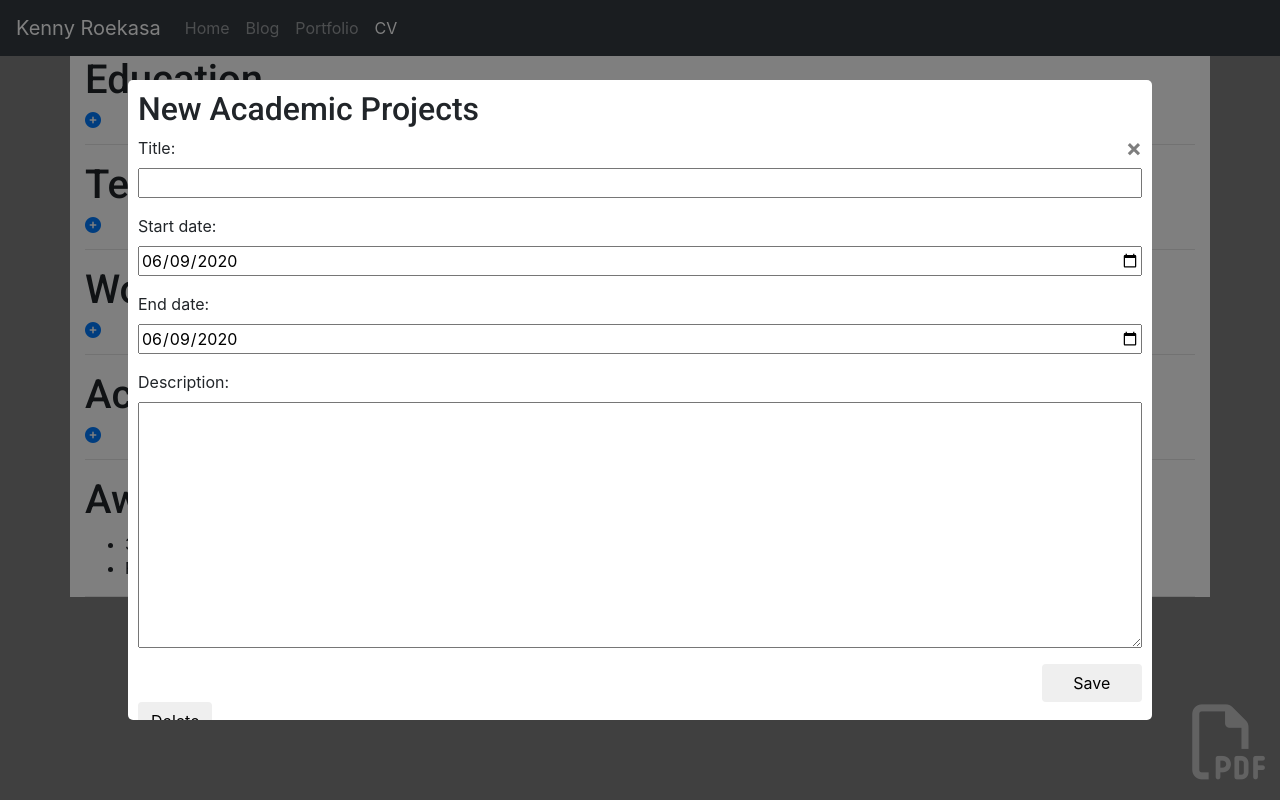
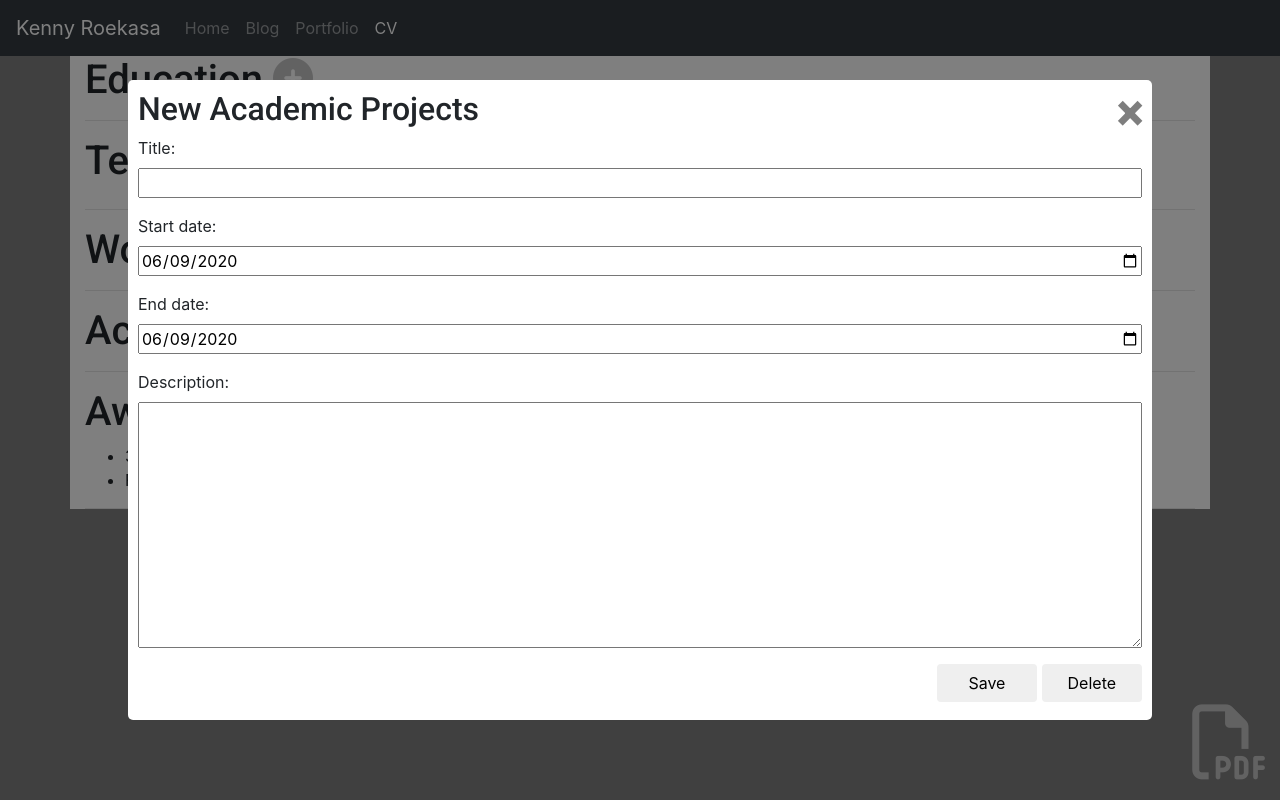
Before and after one commit to KenRoekasa/WebApp, a Django app: page /cv/edit/projects/new/ in a window 1280 px wide. Run offline with Django 3.2, Linux system fonts and the light colour scheme; the visitor is signed in with stand-in values (Sample User, id 1); some libraries are stand-ins or nearby versions.

Commit message:
Add CSS to add/edit buttons on CV page

```diff
--- a/app/static/css/app.css
+++ b/app/static/css/app.css
@@ -27,11 +27,11 @@ h1, h2, h3, h4 {
     color: #828282;
 }
 
-.save {
+.form_button {
     text-align: right;
 }
 
-.save button {
+.form_button button {
     width: 10%
 }
 
@@ -301,12 +301,20 @@ h1, h2, h3, h4 {
 }
 
 
-.cv_add_button {
+.cv_button {
+    color: #c5c5c6;
+}
 
+.cv_button:hover {
+    color: #383838;
 }
 
 
-.form{
+.form {
     padding: 10px;
     text-align: left;
 }
+
+.close{
+    font-size: 150%;
+}
--- a/app/templates/app/blog_new.html
+++ b/app/templates/app/blog_new.html
@@ -4,7 +4,7 @@
     <h2>New Blog Post</h2>
     <form method="POST" class="post-form">{% csrf_token %}
         {{ form.as_p }}
-        <div class="save">
+        <div class="form_button">
             <button type="submit" class="btn btn-default">Save</button>
 
         </div>
--- a/app/templates/app/cv.html
+++ b/app/templates/app/cv.html
@@ -2,17 +2,24 @@
 {% block content %}
 <div class="content container">
     <div class="cv_section">
-        <h1>Education</h1>
-        {% if user.is_authenticated %}
-        <div>
-            <a href="{% url 'cv_education_new' %}" id='education_add_button'><i class="fas fa-plus-circle"></i></a>
+        <div class="cv_header">
+            <div>
+                <h1>Education {% if user.is_authenticated %}<span>
+                <a href="{% url 'cv_education_new' %}" class='cv_button' id='education_add_button'><i
+                        class="fas fa-plus-circle"></i></a>
+            </span>
+                    {% endif %}</h1>
+            </div>
         </div>
-        {% endif %}
-
         {% for education in educations %}
         <div class="school_wrapper">
             <div class="left_right">
-                <h3 class="school" id="left">{{ education.school }}</h3>
+                <h3 class="school" id="left">{{ education.school }} <span>
+            {% if user.is_authenticated %}
+            <a href="{% url 'cv_education_edit' pk=education.pk %}" class='cv_button' id='edit_education_btn'><i
+                    class="fas fa-edit"></i></a>
+            {% endif %}
+           </span></h3>
                 <h3 class="location" id="right">{{ education.location }}</h3>
             </div>
             <div class="left_right">
@@ -24,28 +31,26 @@
                     {{ education.description }}
                 </p>
             </div>
-            {% if user.is_authenticated %}
-            <div><a href="{% url 'cv_education_edit' pk=education.pk %}" id='edit_education_btn'><i
-                    class="fas fa-edit"></i></a></div>
-            {% endif %}
+
         </div>
         {% endfor %}
         <hr class="solid">
     </div>
     <div class="cv_section">
-        <h1>Tech Skills</h1>
-        {% if user.is_authenticated %}
-        <div>
-            <a href="{% url 'cv_tech_skils_new' %}" id='add_tech_skills_btn'><i class="fas fa-plus-circle"></i></a>
+        <h1>Tech Skills {% if user.is_authenticated %}
+            <span>
+            <a href="{% url 'cv_tech_skils_new' %}" class='cv_button' id='add_tech_skills_btn'><i
+                    class="fas fa-plus-circle"></i></a>
+        </span>
+            {% endif %}</h1>
 
-        </div>
-        {% endif %}
         <ul class="two_column_list">
             {% for skill in skills %}
             <li>{{ skill.skill}}
+
                 {% if user.is_authenticated %}
                 <a href="{% url 'cv_tech_skils_edit' pk=skill.pk %}" id='edit_tech_skills_btn'><i
-                        class="fas fa-edit"></i></a>
+                        class="fas fa-edit cv_button"></i></a>
                 {% endif %}
             </li>
             {% endfor %}
@@ -53,23 +58,21 @@
         <hr class="solid">
     </div>
     <div sec class="cv_section">
-        <h1>Work Experience</h1>
-        {% if user.is_authenticated %}
-        <div>
-            <a href="{% url 'cv_work_experience_new' %}" id='work_experience_add_button'><i
+        <h1>Work Experience {% if user.is_authenticated %}
+            <span>
+            <a href="{% url 'cv_work_experience_new' %}" class='cv_button' id='work_experience_add_button'><i
                     class="fas fa-plus-circle"></i></a>
+        </span>
+            {% endif %}</h1>
+        {% for work in work_experience %}
 
-        </div>
-        {% endif %}
-        {% for work in work_experience %}
-        {% if user.is_authenticated %}
-        <div>
-            <a href="{% url 'cv_work_experience_edit' pk=work.pk %}" id='work_experience_edit_button'><i
+        <div class="left_right">
+            <h3 id="left" class="company">{{ work.company }} {% if user.is_authenticated %}
+                <span>
+            <a href="{% url 'cv_work_experience_edit' pk=work.pk %}" class='cv_button' id='work_experience_edit_button'><i
                     class="fas fa-edit"></i></a>
-        </div>
-        {% endif %}
-        <div class="left_right">
-            <h3 id="left" class="company">{{ work.company }}</h3>
+        </span>
+                {% endif %}</h3>
             <h3 id="right" class="location">{{ work.location }}</h3>
         </div>
         <div class="left_right">
@@ -86,22 +89,21 @@
     </div>
 
     <div class="cv_section">
-        <h1>Academic Projects</h1>
-        {% if user.is_authenticated %}
-        <div><a href="{% url 'cv_project_new' %}" id='academic_projects_add_button'><i
-                class="fas fa-plus-circle"></i></a></div>
-        {% endif %}
+        <h1>Academic Projects {% if user.is_authenticated %}
+            <span><a href="{% url 'cv_project_new' %}" class='cv_button' id='academic_projects_add_button'><i
+                    class="fas fa-plus-circle"></i></a></span>
+            {% endif %}</h1>
         {% for project in projects %}
-        {% if user.is_authenticated %}
-        <div>
 
-            <a href="{% url 'cv_project_edit' pk=project.pk %}" id='academic_projects_edit_button'><i
-                    class="fas fa-edit"></i></a>
-        </div>
-        {% endif %}
         <div class="cv_project_wrapper">
             <div class="left_right">
-                <h3 class="project_title" id="left">{{ project.title }}</h3>
+                <h3 class="project_title" id="left">{{ project.title }} {% if user.is_authenticated %}
+                    <span>
+
+            <a href="{% url 'cv_project_edit' pk=project.pk %}" class='cv_button' id='academic_projects_edit_button'><i
+                    class="fas fa-edit"></i></a>
+        </span>
+                    {% endif %}</h3>
                 <h3 class="project_date" id="right">{{ project.start_date_mY }} - {{ project.end_date_mY }}</h3>
             </div>
             <div>
@@ -110,7 +112,6 @@
             </div>
         </div>
         {% endfor %}
-
 
         <hr class="solid">
     </div>
--- a/app/templates/app/cv_projects_edit.html
+++ b/app/templates/app/cv_projects_edit.html
@@ -3,17 +3,17 @@
 <div class='edit_overlay'>
     <div class='edit_container_form'>
         <div class='form'>
-            <h2>New Academic Projects</h2>
-             <a href="{% url 'cv' %}" class="close" aria-label="Close">
+            <h2>New Academic Projects <span> <a href="{% url 'cv' %}" class="close" aria-label="Close">
                 <span aria-hidden="true">&times;</span>
-            </a>
+            </a></span></h2>
+
             <form method="POST" class="post-form">{% csrf_token %}
                 {{ form.as_p }}
-                <div class="save">
+                <div class="form_button">
                     <button type="submit" class="btn btn-default">Save</button>
+                    <button type="submit" id='delete_btn' name="delete" class="btn btn-default">Delete</button>
+                </div>
 
-                </div>
-                 <button type="submit" id='delete_btn' name="delete" class="btn btn-default">Delete</button>
 
             </form>
         </div>
--- a/blog/static/css/blog.css
+++ b/blog/static/css/blog.css
@@ -27,11 +27,11 @@ h1, h2, h3, h4 {
     color: #828282;
 }
 
-.save {
+.form_button {
     text-align: right;
     padding-bottom: 12px;
 }
-.save button{
+.form_button button{
     width: 10%;
 }
 
--- a/blog/templates/blog/post_edit.html
+++ b/blog/templates/blog/post_edit.html
@@ -3,6 +3,6 @@
     <h2>New post</h2>
     <form method="POST" class="post-form">{% csrf_token %}
         {{ form.as_p }}
-        <button type="submit" class="save btn btn-default">Save</button>
+        <button type="submit" class="form_button btn btn-default">Save</button>
     </form>
 {% endblock %}
```
Also changed, not shown: app/templates/app/cv_education_edit.html (+6 -7 lines), app/templates/app/cv_tech_skills_edit.html (+5 -5 lines), app/templates/app/cv_work_experience_edit.html (+4 -5 lines).
